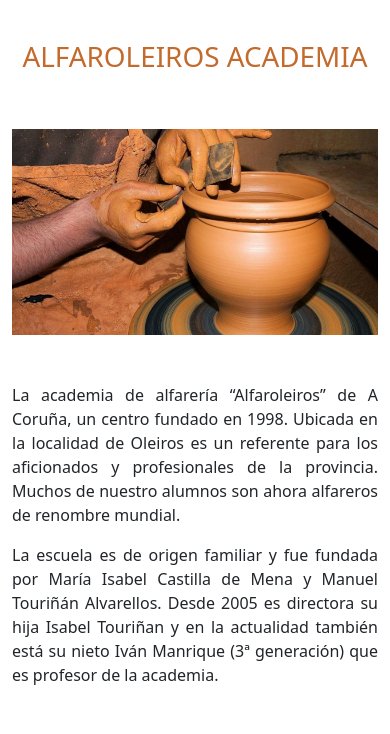
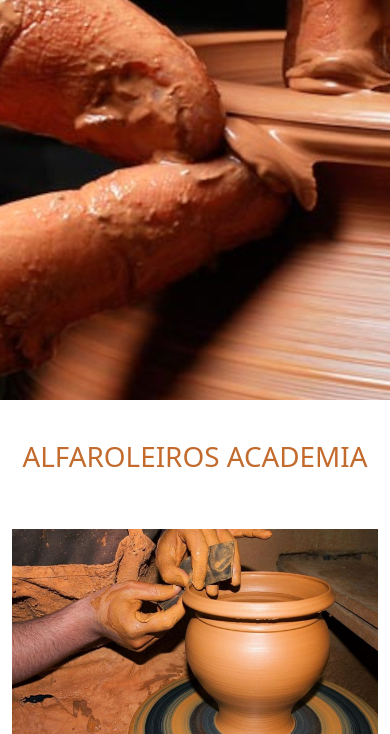
Before and after one commit to rchamacfree/Alfaroleiros, a PHP site: page / in a window 390 px wide. Shown: the part 120-854 px from the top of the page. Run offline with PHP 8.4, Linux system fonts and the light colour scheme; some libraries are stand-ins or nearby versions.

Commit message:
add slider

```diff
--- a/css/proyecto.css
+++ b/css/proyecto.css
@@ -1,55 +1,65 @@
-/*
-* {
-	margin: 0px;
-	padding: 0px;
-}
-*/
-
 body {
-
     background-color: rgb(255, 255, 255);
-
 }
 
 a {
 	text-decoration: none;
 }
+a:hover{
+	color:white;
+}
 
 header {
-
 	width: 100%;
 	height: 120px;
-	/*background-color: rgb(10, 0, 0);
-	color: rgb(195, 106, 45);*/
 	background-color:rgb(195, 106, 45);
 	color: white;
 }
 
-
-
-header a {
-	/*color:rgb(195, 106, 45);*/
+header a{
 	color:white;
-	/*text-decoration: none;*/
-
-}
-/*
-section {
-	margin: 30px 0px;
-}*/
-
-section header {
-	background-color: white;
-	color: rgb(195, 106, 45);
-	text-align: center;
 }
 
+#logo {
+	margin: 30px 0px;
+}
+
+#nav{
+	margin:auto;
+}
+
+#menuUsuario{
+	font-size: 1.5em;
+    margin-top:40px;
+}
+
+/*
 aside {
 	float: left;
 	width: 20%;
 	margin-right: 30px;
-	/*background-color: red;*/
+}*/
+
+.secslider{
+	height: 400px;
 }
+
+.secslider img{
+	width: 100%;
+    height: 400px;
+    object-fit: cover;
+  }
+
+#slider{
+	height: 400px;
+	align-content: center;
+	width: 100%;
+
+
+}
+
+
+
 
 footer {
 
@@ -74,15 +84,6 @@ footer a{
 }
 
 
-#logo {
-	width: 20%;
-	margin: 30px 0px 30px 30px;
-	/*margin: auto;*/
-}
-
-#nav {
-	margin:auto;
-}
 
 .pantallasPequenas{
 	display:none;
--- a/index.php
+++ b/index.php
@@ -14,7 +14,6 @@
     <link href="bootstrap/css/bootstrap.min.css" rel="stylesheet">
     <link rel="stylesheet" href="https://cdn.jsdelivr.net/npm/bootstrap-icons@1.7.2/font/bootstrap-icons.css">
     <link rel="stylesheet" href="https://cdnjs.cloudflare.com/ajax/libs/animate.css/4.1.1/animate.min.css">
-    <link href="css/slider.css" rel="stylesheet">
     <link href="css/proyecto.css" rel="stylesheet">
 
 
@@ -30,62 +29,22 @@
     <?php
 
     include_once('mod/header.php');
-
-
-    ?>
-    <h2 class="text-center marron fs-1" style="margin-top:40px;">ALFAROLEIROS ACADEMIA</h2>
-
-<section  id="quienesSomos">
-     <div class="container">
-
-         <div class="row" >
-              <div class="col-sm-1"></div>
-             <div class="col-sm-4 mt-5">
-                 <img src="img/lija.jpg" class="img-fluid" alt="Dando forma a una pieza">
-
-             </div>
-             <div class="col-sm-1"></div>
-
-             <div class="col-sm-6 mt-5">
-                <p style="text-align:justify;"> La  academia de alfarería  “Alfaroleiros” de  A Coruña,   un centro fundado en 1998. Ubicada en la localidad de Oleiros es un referente para los aficionados  y profesionales de la provincia. Muchos de nuestro alumnos son ahora alfareros de renombre mundial.</p>
-                <p style="text-align:justify;">La escuela es de origen familiar y fue fundada por María Isabel Castilla de Mena  y Manuel Touriñán Alvarellos. Desde 2005 es directora su hija Isabel Touriñan y en la actualidad también está su nieto Iván Manrique (3ª generación) que es profesor de la academia.</p>
-            </div>
-        </div>
-
-         <br>
-
-         <div class="row">
-             <div class="col-sm-6 mt-5 mb-5">
-             <p style="text-align:justify;">Nuestro método ha sido siempre que nuestros alumnos aprendan las técnicas que más prefieren y ajustamos los cursos a sus necesidades. Los cursos son personalizados y cada alumno realiza temáticas distintas en la misma clase, potenciando así su propio estilo, y que tengan su propia creatividad.</p>
-             <p style="text-align:justify;">En la academia Alfaroleiros realizamos cursos de distintas duraciones (días, semanas o meses) con horarios flexibles. Se entrega certificado en todos los cursos.</p>
-
-              <p style="text-align:justify;">      Entre nuestros alumnos, destacan por su trayectoria profesional a nivel mundial los siguientes:
-
-                    Helen Christgau Levi (@helen_lev)
-                    Jaume Roig (@jaumeroig_ceramics)
-                    Andrea Roman (@ar.ceramics)
-                    Katia Carletti (@katiacarletti)
-                    Síguelos en sus Instagram.</p>
-            </div>
-              <div class="col-sm-1"></div>
-
-             <div class="col-sm-4 mt-5 mb-5">
-                 <img src="img/torno.jpg" class="img-fluid" alt="Alumnos en clase">
-
-             </div>
-             <div class="col-sm-1"></div>
-
-         </div>
-     </div>
- </section>
- <?php
-
+    include_once('mod/slider.php');
+    include_once('mod/quienesSomos.php');
     include_once('mod/footer.php');
 
 
     ?>
 
 
+
+
+
+
+
+
+
+
 <script src="js/proyecto.js"></script>
 <script src="js/slider.js"></script>
 </body>
--- a/js/slider.js
+++ b/js/slider.js
@@ -5,7 +5,7 @@ setInterval(cambiarImagen, 3000);
 
 
 	var indiceImagen = 0;
-var imagenes = ['img/toys.jpg','img/frames.jpg',"img/slider3.jpg"];
+	var imagenes = ['img/slider3.jpg','img/slider2.jpg',"img/slider1.jpg"];
 	//console.log("enlace");
 
 
--- a/mod/header.php
+++ b/mod/header.php
@@ -1,34 +1,36 @@
-<?php
-
-?>
-
      <header class="animate__animated animate__fadeIn">
-
-            <div class="row pantallasGrandes">
+        <div class="container pantallasGrandes">
+            <div class="row">
 
                 <div class="col-3" id="logo">
                      <h1><a href="#">Alfaroleiros</a></h1>
                 </div>
 
-                <div class="col-7" id="nav">
+                <div class="col-7 text-center" id="nav">
                     <ul>
                         <li class="btn btn-default"><a href="index.php">INICIO</a></li>
                         <li class="btn btn-default"><a href="#exposicion">EXPOSICION</a></li>
                         <li class="btn btn-default"><a href="#">CLASES</a></li>
                         <li class="btn btn-default"><a href="#contacto">CONTACTO</a></li>
                     </ul>
+                </div>
 
-                 </div>
-                 <div class="col-2">sesion</div>
-            </div>
+                <?php include_once('menuUsuario.php'); ?>
 
 
 
-            <div class="container pantallasPequenas">
+
+            </div>
+        </div>
+
+
+
+<div class="container pantallasPequenas">
                 <div class="row text-center">
                    <h2><a href="#">Alfaroleiros</a></h2>
                    <h5><a href="#">iniciar sesión</a></h5>
                 </div>
+
                 <div class="row dropdown">
                         <button class="btn btn-default dropdown-toggle" style="color:white;"
                                 type="button" id="dropdownMenuButton1" data-bs-toggle="dropdown"
@@ -41,13 +43,10 @@
                             <li><a class="dropdown-item marron" href="#">CLASES</a></li>
                             <li><a class="dropdown-item marron" href="#contacto">CONTACTO</a></li>
                         </ul>
-                        </div>
+                </div>
 
-            </div>
+</div>
 
 
 
-
-
-              <?php //include_once("mod/menuUsuario.php"); ?>
     </header>
--- /dev/null
+++ b/mod/menuUsuario.php
@@ -0,0 +1,4 @@
+
+<div class="col-2 text-end" id="menuUsuario">
+<a href="#" id="signin"><i class="bi bi-person-fill"></i> Acceder</a>
+</div>
--- /dev/null
+++ b/mod/slider.php
@@ -0,0 +1,4 @@
+<div class="secslider">
+    <img name="slider" id="slider" width="100%" src="img/slider1.jpg">
+
+</div>
```
Also changed, not shown: js/proyecto.js (+11 -6 lines), mod/quienesSomos.php (added, +46 -0 lines), img/bullets-black.svg (added), img/slider1.jpg (added), img/slider2.jpg (added), img/slider3.jpg (added), 3 other files. Lines whose indentation alone changed are shown as unchanged.
